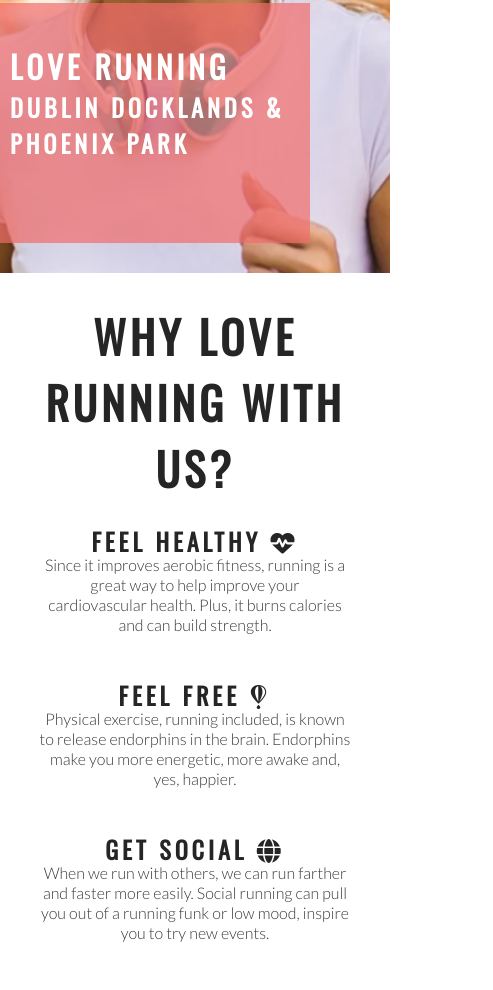
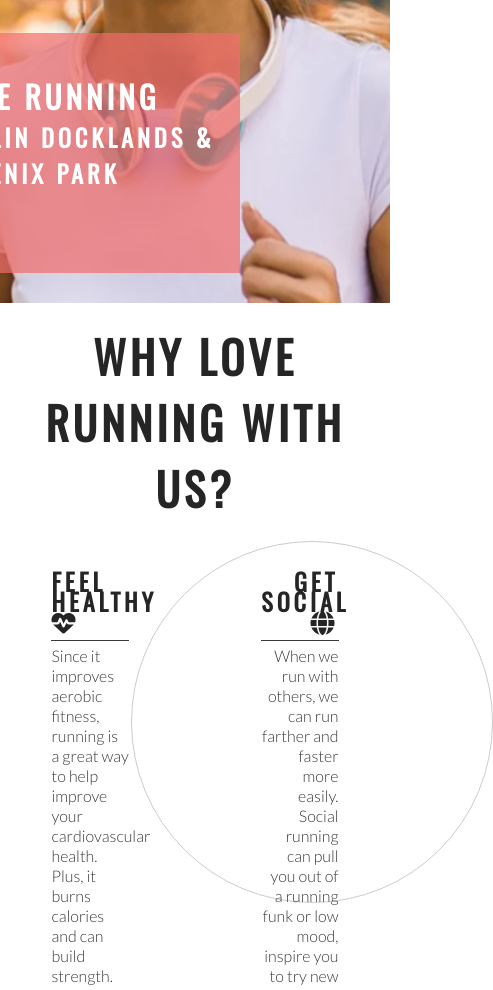
Before and after one commit to NsimaPeter/love-running, a plain HTML site: page index.html in a window 390 px wide. Shown: the part 447-1437 px from the top of the page, 493 px wide, since content can reach past the window. Drawn offline with nearby package versions, Linux system fonts and the light colour scheme.

Commit message:
initial commit

```diff
--- a/assets/css/style.css
+++ b/assets/css/style.css
@@ -248,86 +248,3 @@ footer {
 #photos > img {
     width: 100%;
 }
-
-/* Media queries */
-
-/* For larger to medium screens size from 1200px wide and down */
-@media screen and (max-width: 1200px) {
-    #club-ethos {
-        width: 65%;
-        height: 1200px;
-        margin: 0 auto;
-    }
-
-    #welcome {
-        padding: 30px 0;
-        margin: 0;
-    }
-
-    #left-about, #right-about {
-        width: 100%;
-        float: left;
-        padding: 0;
-    }
-
-    #center-about {
-        clear: both;
-        width: 100%;
-        float: left;
-        padding: 0;
-    }
-
-    #times > div {
-        width: 100%;
-        clear: both;
-        height: 150px;
-        padding: 0;
-    }
-
-    hr {
-        display: none;
-    }
-}
-
-/* For medium screen sizes from 950px wide and down */
-@media screen and (max-width: 950px) {
-
-    #menu {
-        clear: left;
-        float: left;
-        margin-left: 30px;
-        margin-bottom: 20px;
-        line-height: 25px;
-    }
-
-    #cover-text {
-        left: 0;
-    }
-
-    #club-ethos {
-        width: 90%;
-        height: 1200px;
-        margin: 0 auto;
-    }
-
-    .left-about-heading, .right-about-heading {
-        width: inherit;
-    }
-
-    .left-about-heading h2, .right-about-heading h2 {
-        width: 100%;
-        text-align: center;
-    }
-
-    .left-about-heading p, .right-about-heading p {
-        text-align: center;
-        padding: 0 20px;
-    }
-}
-
-/* For small screen sizes below 800px width */
-@media screen and (max-width: 800px) {
-    #photos {
-        column-count: 2;
-    }
-}
```
Also changed, not shown: index.html (line endings or trailing spaces).
